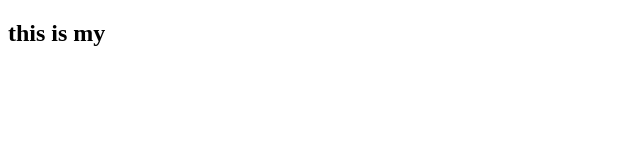
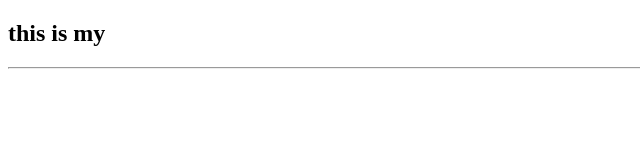
Before and after one commit to Slu-D/vue.js, a plain HTML site: page index.html in a window 1280 px wide. Shown: the whole page, without its empty margins (0-640 px from the left). Drawn offline with Linux system fonts and the light colour scheme.

Commit message:
对原项目修改

```diff
--- a/index.html
+++ b/index.html
@@ -7,5 +7,6 @@
 </head>
 <body>
     <h2>this is my </h2>
+    <hr>
 </body>
 </html>
--- a/js1/app.js
+++ /dev/null
@@ -1 +0,0 @@
-//this is app.js
--- /dev/null
+++ b/js1/index.js
@@ -0,0 +1 @@
+//this is index
```
